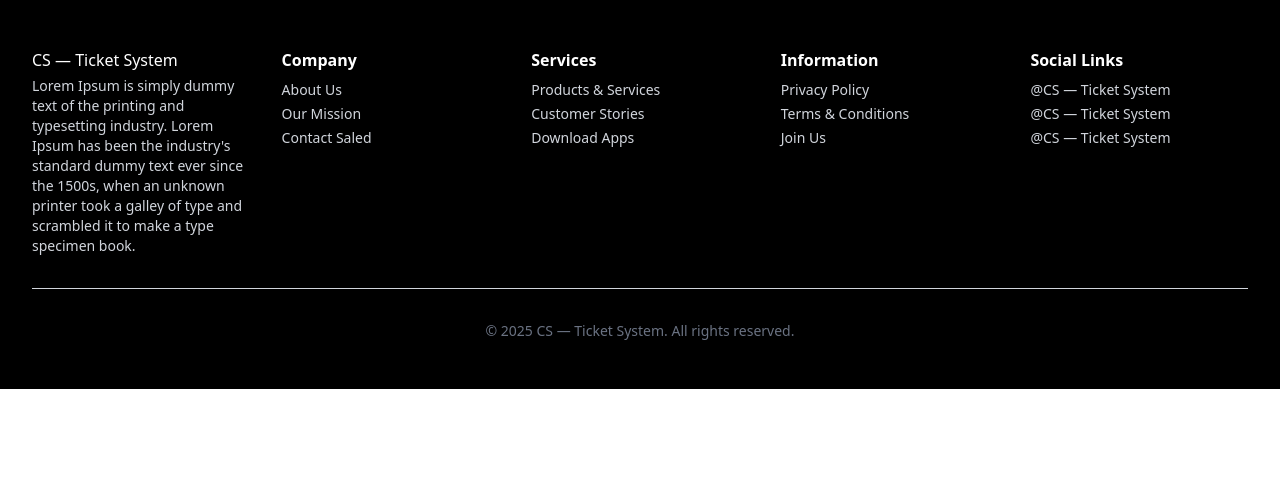
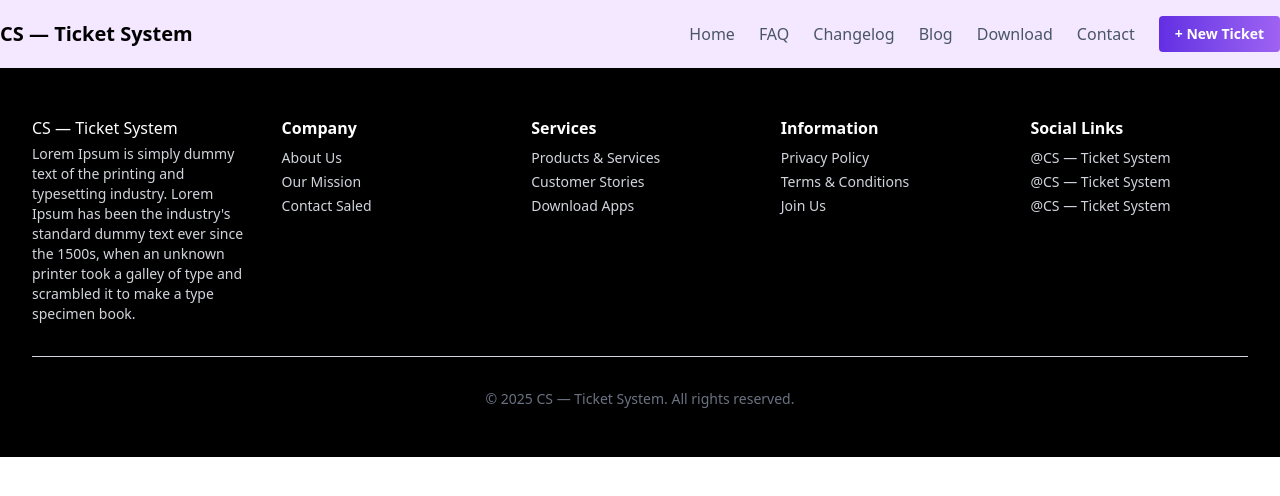
Before and after one commit to ruhulamindev/b12a7-customer-support-zone, a React (Vite) app: page / in a window 1280 px wide. Shown: the top 496 px of the page. Built offline with nearby package versions, Linux system fonts and the light colour scheme.

Commit message:
navbar complete

```diff
--- a/src/App.jsx
+++ b/src/App.jsx
@@ -8,7 +8,6 @@ function App() {
       <Navbar/>
 
 
-
       <Footer/>
     </>
   )
--- /dev/null
+++ b/src/components/Container.jsx
@@ -0,0 +1,7 @@
+import React from "react";
+
+const Container = ({ children }) => {
+  return <div className="container mx-auto">{children}</div>;
+};
+
+export default Container;
--- a/src/components/Footer.jsx
+++ b/src/components/Footer.jsx
@@ -1,16 +1,18 @@
 import React from "react";
+import Container from "./container";
 
 const Footer = () => {
   return (
     <footer className="bg-black text-gray-300 px-8 py-12">
+      <Container>
         <div className="grid md:grid-cols-5 gap-8 mb-8">
           <div>
             <h3 className="text-white">CS — Ticket System</h3>
             <p className="text-sm mt-1">
               Lorem Ipsum is simply dummy text of the printing and typesetting
               industry. Lorem Ipsum has been the industry's standard dummy text
-            ever since the 1500s, when an unknown printer took a galley of type
-            and scrambled it to make a type specimen book.
+              ever since the 1500s, when an unknown printer took a galley of
+              type and scrambled it to make a type specimen book.
             </p>
           </div>
           <div>
@@ -46,10 +48,11 @@ const Footer = () => {
             </ul>
           </div>
         </div>
-      <hr/>
+        <hr />
         <div className="text-center md:text-center text-gray-500 text-sm mt-8">
           © 2025 CS — Ticket System. All rights reserved.
         </div>
+      </Container>
     </footer>
   );
 };
--- a/src/components/Navbar.jsx
+++ b/src/components/Navbar.jsx
@@ -1,11 +1,39 @@
-import React from 'react';
+import React from "react";
+import Container from "./container";
 
 const Navbar = () => {
-    return (
-        <div>
-
-        </div>
-    );
+  return (
+    <div className="bg-purple-100 shadow-md">
+      <Container>
+        <nav className="py-4 flex justify-between items-center">
+          <h1 className="md:text-xl text-sm font-bold">CS — Ticket System</h1>
+          <div className="md:flex hidden items-center gap-6">
+            <a className="text-gray-600" href="">
+              Home
+            </a>
+            <a className="text-gray-600" href="">
+              FAQ
+            </a>
+            <a className="text-gray-600" href="">
+              Changelog
+            </a>
+            <a className="text-gray-600" href="">
+              Blog
+            </a>
+            <a className="text-gray-600" href="">
+              Download
+            </a>
+            <a className="text-gray-600" href="">
+              Contact
+            </a>
+            <button className="bg-gradient-to-r from-[#632EE3] to-[#9F62F2] text-white font-semibold text-sm px-4 py-2 rounded">
+              + New Ticket
+            </button>
+          </div>
+        </nav>
+      </Container>
+    </div>
+  );
 };
 
 export default Navbar;
```
Lines whose indentation alone changed are shown as unchanged.
